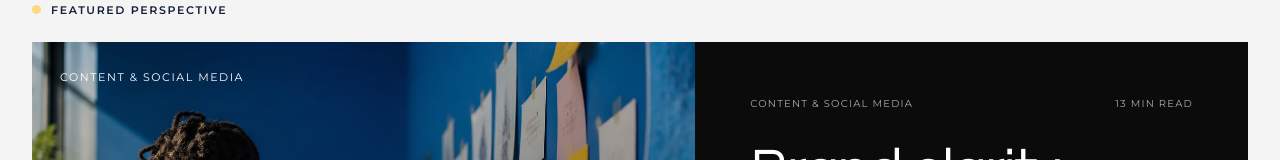
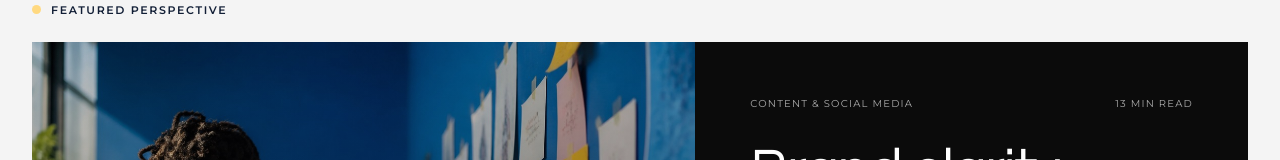
Before and after one commit to shefalishm/brands-essential-insights, a Next.js app: page / in a window 1280 px wide. Shown: the part 626-786 px from the top of the page. Built offline with nearby package versions, Linux system fonts and the light colour scheme; no server answers.

Commit message:
Remove category overlays from article images

```diff
--- a/app/globals.css
+++ b/app/globals.css
@@ -50,7 +50,6 @@ nav a:hover, .footer-links a:hover { opacity:.5; }
 .card-art[data-section="Guides"] { background:#c98c5b; }
 .card-art[data-section="Case Studies"] { background:#657085; }
 .card-art[data-section="Resources"] { color:var(--ink); background:var(--yellow); }
-.card-art > span:not(.card-art-shade) { position:relative; z-index:2; font-size:11px; text-transform:uppercase; letter-spacing:.14em; }
 .card-copy { padding:34px 0 12px; }
 .article-card-featured .card-copy { padding:55px; color:white; background:var(--black); display:flex; flex-direction:column; justify-content:center; }
 .meta { display:flex; justify-content:space-between; gap:15px; margin-bottom:30px; font-size:10px; text-transform:uppercase; letter-spacing:.12em; opacity:.65; }
--- a/components/ArticleCard.tsx
+++ b/components/ArticleCard.tsx
@@ -9,7 +9,6 @@ export function ArticleCard({ article, featured = false }: { article: Article; f
         <div className="card-art" data-section={article.section}>
           <Image src={article.image} alt="" fill sizes={featured ? "(max-width: 900px) 100vw, 55vw" : "(max-width: 580px) 100vw, (max-width: 900px) 50vw, 33vw"} className="card-art-image" />
           <span className="card-art-shade" />
-          <span>{article.section}</span>
         </div>
         <div className="card-copy">
           <div className="meta"><span>{article.section}</span><span>{article.readingTime}</span></div>
```
